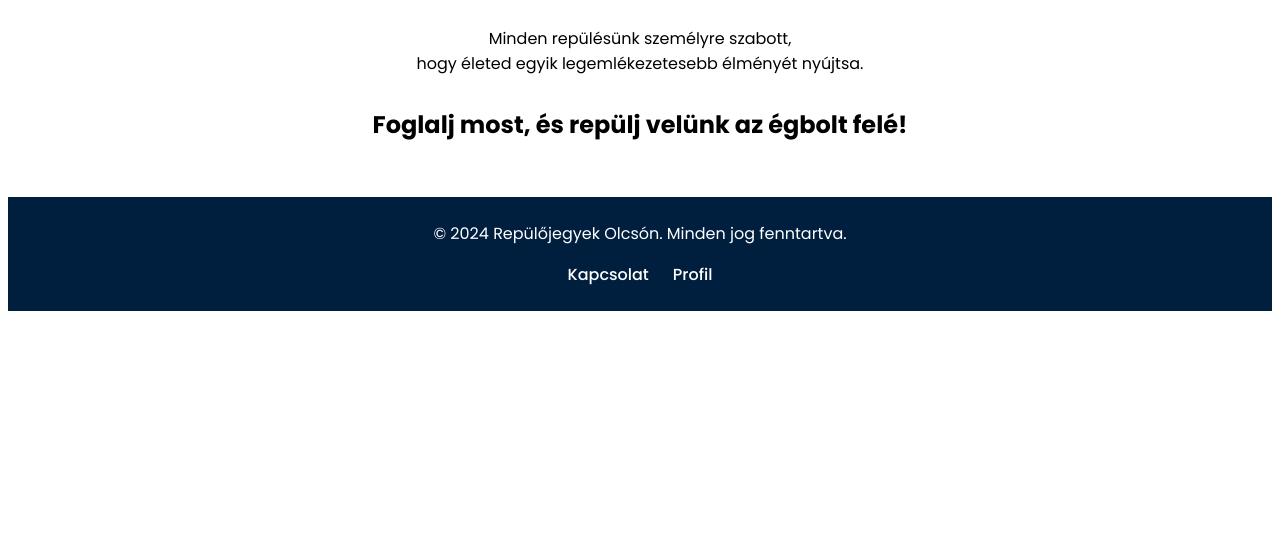
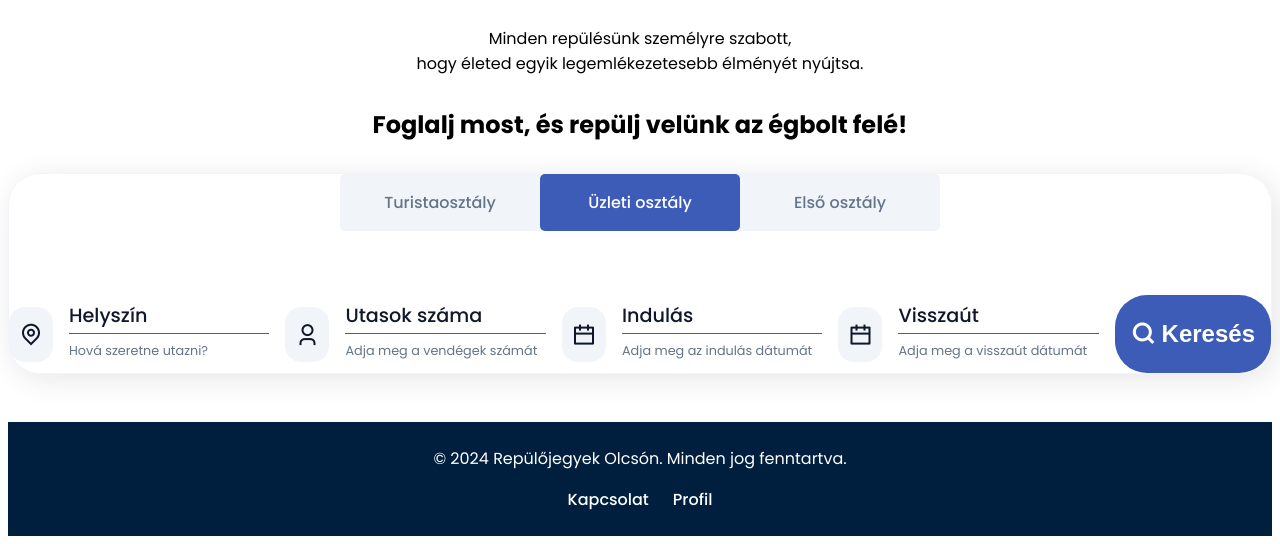
Before and after one commit to sznabi/flight-booking-project, a PHP site: page /php/index.php in a window 1280 px wide. Shown: the part 671-1215 px from the top of the page. Before the commit the page ends 982 px from the top, so only its background shows below. Run offline with PHP 8.4, Linux system fonts and the light colour scheme.

Commit message:
kis navbar valtozasok, elkezdtem a booking reszt

```diff
--- a/php/index.php
+++ b/php/index.php
@@ -8,6 +8,7 @@ session_start(); // Session indítása
     <meta charset="UTF-8">
     <meta name="viewport" content="width=device-width, initial-scale=1.0">
     <link rel="stylesheet" href="../styles.css">
+    <link href="https://cdn.jsdelivr.net/npm/remixicon/fonts/remixicon.css" rel="stylesheet">
     <title>Repülőjegyek olcsón</title>
 </head>
 <body>
@@ -24,6 +25,57 @@ session_start(); // Session indítása
         <h3>Foglalj most, és repülj velünk az égbolt felé!</h3>
     </header>
 
+    <section class="section__container booking__container">
+        <div class="booking__nav">
+            <span>Turistaosztály</span>
+            <span>Üzleti osztály</span>
+            <span>Első osztály</span>
+        </div>
+        <form>
+            <div class="form__group">
+                <span><i class="ri-map-pin-line"></i></span>
+                <div class="input__content">
+                    <div class="input__group">
+                        <input type="text" />
+                        <label>Helyszín</label>
+                    </div>
+                    <p>Hová szeretne utazni?</p>
+                </div>
+            </div>
+            <div class="form__group">
+                <span><i class="ri-user-3-line"></i></span>
+                <div class="input__content">
+                    <div class="input__group">
+                        <input type="number" />
+                        <label>Utasok száma</label>
+                    </div>
+                    <p>Adja meg a vendégek számát</p>
+                </div>
+            </div>
+            <div class="form__group">
+                <span><i class="ri-calendar-line"></i></span>
+                <div class="input__content">
+                    <div class="input__group">
+                        <input type="text" />
+                        <label>Indulás</label>
+                    </div>
+                    <p>Adja meg az indulás dátumát</p>
+                </div>
+            </div>
+            <div class="form__group">
+                <span><i class="ri-calendar-line"></i></span>
+                <div class="input__content">
+                    <div class="input__group">
+                        <input type="text" />
+                        <label>Visszaút</label>
+                    </div>
+                    <p>Adja meg a visszaút dátumát</p>
+                </div>
+            </div>
+            <button class="btn"><i class="ri-search-line"></i> Keresés</button>
+        </form>
+    </section>
+
     <footer>
         <div class="footer-content">
             <p>&copy; 2024 Repülőjegyek Olcsón. Minden jog fenntartva.</p>
--- a/php/navbar.php
+++ b/php/navbar.php
@@ -3,9 +3,8 @@ if (session_status() == PHP_SESSION_NONE) {
     session_start();
 }
 ?>
-
 <nav>
-    <div class="nav_logo">Légvonal</div>
+    <div class="nav_logo"><a href="index.php">Légvonal</a></div>
     <ul class="nav_links">
         <li class="link"><a href="index.php">Kezdőoldal</a></li>
         <li class="link"><a href="contact.php">Kapcsolat</a></li>
--- a/styles.css
+++ b/styles.css
@@ -58,10 +58,17 @@ nav {
     gap: 1rem;
 }
 
-.nav_logo {
+.nav_logo a {
     font-size: 1.5rem;
     font-weight: 600;
     color: #001f3f;
+    cursor: pointer;
+    text-decoration: none;
+    transition: color 0.3s ease;
+}
+
+.nav_logo a:hover {
+    color: #3a6d8c;
 }
 
 .nav_links {
@@ -155,3 +162,112 @@ footer p {
     margin: 0;
     font-size: 1rem;
 }
+
+  .booking__container {
+    border-radius: 2rem;
+    border: 1px solid #f1f5f9;
+    box-shadow: 5px 5px 30px rgba(0, 0, 0, 0.1);
+  }
+
+  .booking__nav {
+    max-width: 600px;
+    margin: auto;
+    display: flex;
+    align-items: center;
+    background-color: #f1f5f9;
+    border-radius: 5px;
+  }
+
+  .booking__nav span {
+    flex: 1;
+    padding: 1rem 2rem;
+    font-weight: 500;
+    color: #64748b;
+    text-align: center;
+    border-radius: 5px;
+    cursor: pointer;
+  }
+
+  .booking__nav span:nth-child(2) {
+    color: white;
+    background-color: #3d5cb8;
+  }
+
+  .booking__container form {
+    margin-top: 4rem;
+    display: grid;
+    grid-template-columns: repeat(4, 1fr) auto;
+    gap: 1rem;
+  }
+
+  .booking__container .form__group {
+    display: flex;
+    align-items: center;
+    gap: 1rem;
+  }
+
+  .booking__container .form__group span {
+    padding: 10px;
+    font-size: 1.5rem;
+    color: #0f172a;
+    background-color: #f1f5f9;
+    border-radius: 1rem;
+  }
+
+  .booking__container .input__content {
+    width: 100%;
+  }
+
+  .booking__container .input__group {
+    width: 100%;
+    position: relative;
+  }
+
+  .booking__container label {
+    position: absolute;
+    top: 50%;
+    left: 0;
+    transform: translateY(-50%);
+    font-size: 1.2rem;
+    font-weight: 500;
+    color: #0f172a;
+    pointer-events: none;
+    transition: 0.3s;
+  }
+
+  .booking__container input {
+    width: 100%;
+    padding: 10px 0;
+    font-size: 1rem;
+    outline: none;
+    border: none;
+    border-bottom: 1px solid #3d5cb8;
+    color: #0f172a;
+  }
+
+  .booking__container input:focus ~ label {
+    font-size: 0.8rem;
+    top: 0;
+  }
+
+  .booking__container .form__group p {
+    margin-top: 0.5rem;
+    font-size: 0.8rem;
+    color: #64748b;
+  }
+
+  .booking__container .btn {
+    padding: 1rem;
+    font-size: 1.5rem;
+    outline: none;
+    border: none;
+    background-color: #3d5cb8;
+    color: white;
+    border-radius: 2rem;
+    cursor: pointer;
+    transition: 0.3s;
+  }
+
+  .booking__container .btn:hover {
+    background-color: #334c99;
+  }
```
Also changed, not shown: php/profile.php (+7 -0 lines).
